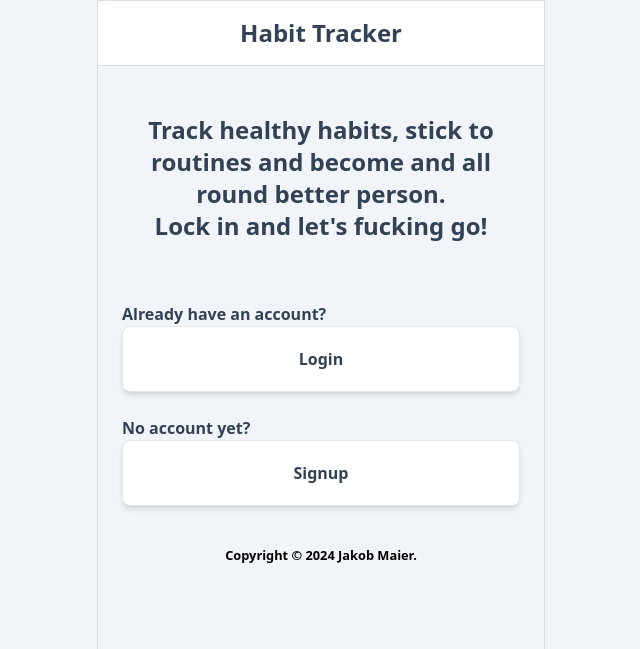
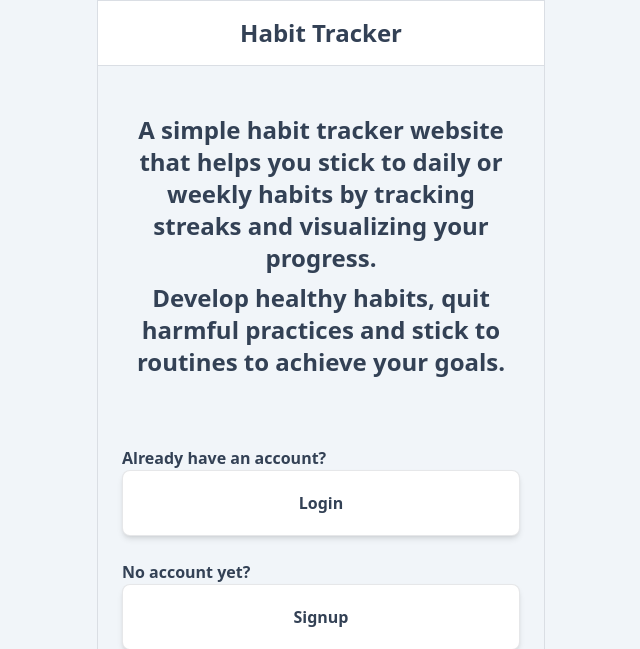
Before and after one commit to gue-ni/habit-tracker, a Flask app: page / in a window 1280 px wide. Shown: the top 649 px of the page, without its empty margins (319-959 px from the left). Run offline with Flask 3, Linux system fonts and the light colour scheme; some libraries are stand-ins or nearby versions.

Commit message:
Update landing page text

```diff
--- a/app/templates/index.html
+++ b/app/templates/index.html
@@ -8,11 +8,11 @@
 </div>
 <div class="p-6 font-semibold text-slate-700">
   <div class="py-6 text-center text-2xl text-bold">
-    <p class="">
-      Track healthy habits, stick to routines and become and all round better person.
+    <p class=""py-2>
+      A simple habit tracker website that helps you stick to daily or weekly habits by tracking streaks and visualizing your progress.
     </p>
-    <p>
-      Lock in and let's fucking go!
+    <p class="py-2">
+      Develop healthy habits, quit harmful practices and stick to routines to achieve your goals.
     </p>
   </div>
   <div class="pt-6">
```
